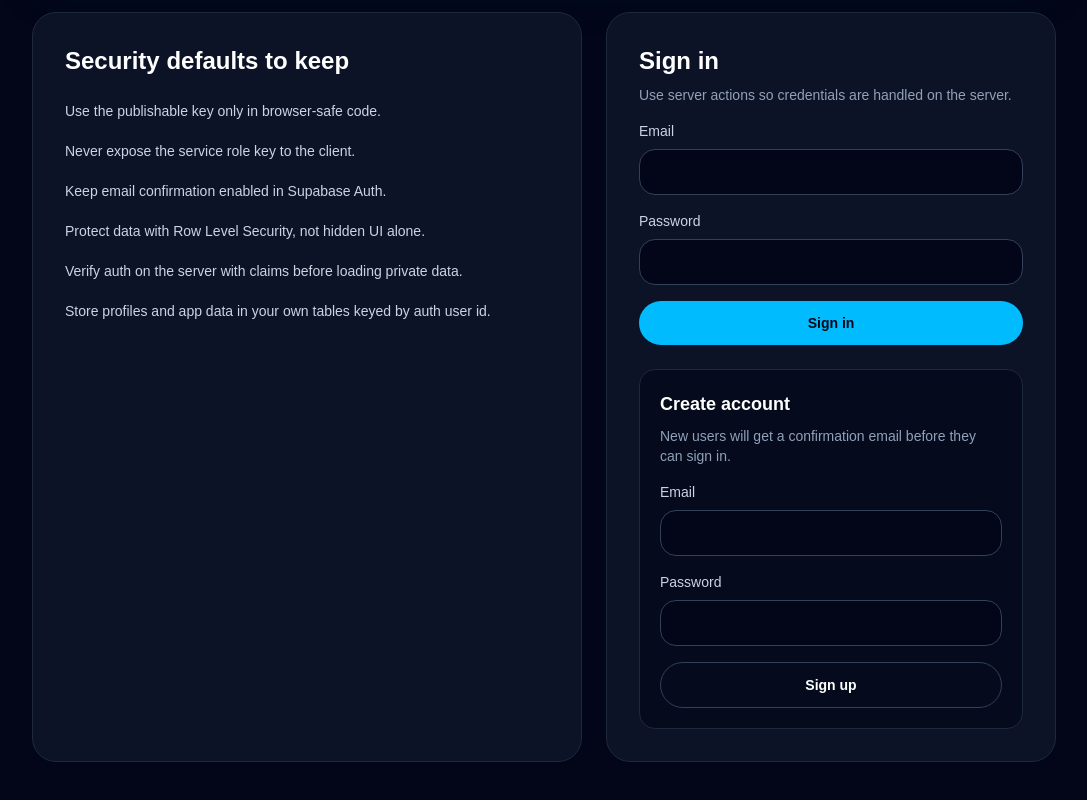
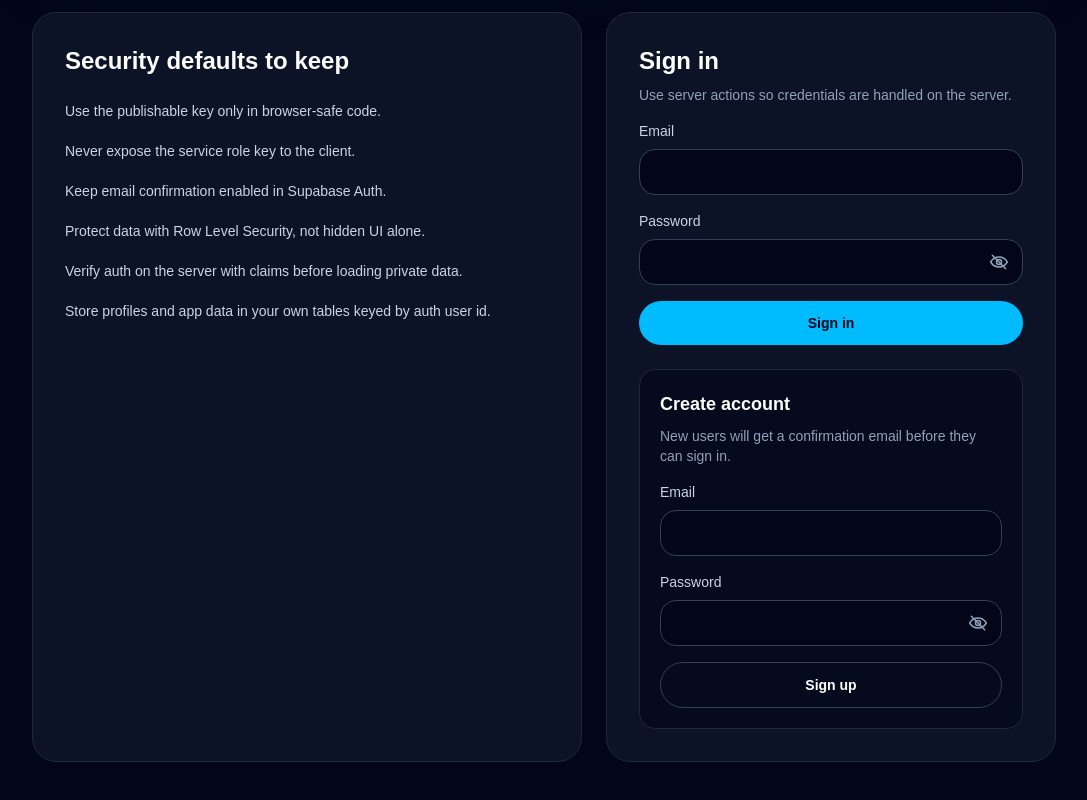
Before and after one commit to emijane/overclock.lol, a Next.js app in the folder overclock/: page /login in a window 1280 px wide. Shown: the part 330-1130 px from the top of the page, without its empty margins (96-1183 px from the left). Built offline with nearby package versions, Linux system fonts and the light colour scheme; no server answers.

Commit message:
added vision toggle for password login

```diff
--- a/overclock/app/login/components/index.ts
+++ b/overclock/app/login/components/index.ts
@@ -1,6 +1,7 @@
 export { AuthMessage } from "@/app/login/components/auth-message";
 export { AuthenticatedPanel } from "@/app/login/components/authenticated-panel";
 export { LoginHero } from "@/app/login/components/login-hero";
+export { PasswordField } from "@/app/login/components/password-field";
 export { SecurityChecklist } from "@/app/login/components/security-checklist";
 export { SignInForm } from "@/app/login/components/sign-in-form";
 export { SignUpForm } from "@/app/login/components/sign-up-form";
--- /dev/null
+++ b/overclock/app/login/components/password-field.tsx
@@ -0,0 +1,55 @@
+"use client";
+
+import { useState } from "react";
+
+type PasswordFieldProps = {
+  autoComplete: string;
+  minLength?: number;
+  name: string;
+};
+
+export function PasswordField({
+  autoComplete,
+  minLength,
+  name,
+}: PasswordFieldProps) {
+  const [isVisible, setIsVisible] = useState(false);
+
+  return (
+    <label className="grid gap-2 text-sm text-slate-300">
+      Password
+      <div className="relative">
+        <input
+          required
+          minLength={minLength}
+          name={name}
+          type={isVisible ? "text" : "password"}
+          autoComplete={autoComplete}
+          className="w-full rounded-2xl border border-slate-700 bg-slate-950 px-4 py-3 pr-14 text-white outline-none transition focus:border-sky-400"
+        />
+        <button
+          type="button"
+          aria-label={isVisible ? "Hide password" : "Show password"}
+          aria-pressed={isVisible}
+          onClick={() => setIsVisible((value) => !value)}
+          className="absolute inset-y-0 right-0 flex w-12 items-center justify-center text-slate-400 transition hover:text-sky-300"
+        >
+          <svg
+            aria-hidden="true"
+            viewBox="0 0 24 24"
+            className="h-5 w-5"
+            fill="none"
+            stroke="currentColor"
+            strokeWidth="1.8"
+            strokeLinecap="round"
+            strokeLinejoin="round"
+          >
+            <path d="M2 12s3.6-6 10-6 10 6 10 6-3.6 6-10 6S2 12 2 12Z" />
+            <circle cx="12" cy="12" r="3" />
+            {isVisible ? null : <path d="M4 4l16 16" />}
+          </svg>
+        </button>
+      </div>
+    </label>
+  );
+}
--- a/overclock/app/login/components/sign-in-form.tsx
+++ b/overclock/app/login/components/sign-in-form.tsx
@@ -1,4 +1,5 @@
 import { signIn } from "@/app/auth/actions";
+import { PasswordField } from "@/app/login/components/password-field";
 
 export function SignInForm() {
   return (
@@ -21,16 +22,7 @@ export function SignInForm() {
         />
       </label>
 
-      <label className="grid gap-2 text-sm text-slate-300">
-        Password
-        <input
-          required
-          name="password"
-          type="password"
-          autoComplete="current-password"
-          className="rounded-2xl border border-slate-700 bg-slate-950 px-4 py-3 text-white outline-none transition focus:border-sky-400"
-        />
-      </label>
+      <PasswordField name="password" autoComplete="current-password" />
 
       <button
         className="rounded-full bg-sky-400 px-5 py-3 text-sm font-semibold text-slate-950 transition hover:bg-sky-300"
--- a/overclock/app/login/components/sign-up-form.tsx
+++ b/overclock/app/login/components/sign-up-form.tsx
@@ -1,4 +1,5 @@
 import { signUp } from "@/app/auth/actions";
+import { PasswordField } from "@/app/login/components/password-field";
 
 export function SignUpForm() {
   return (
@@ -24,17 +25,11 @@ export function SignUpForm() {
         />
       </label>
 
-      <label className="grid gap-2 text-sm text-slate-300">
-        Password
-        <input
-          required
-          name="password"
-          type="password"
-          minLength={12}
-          autoComplete="new-password"
-          className="rounded-2xl border border-slate-700 bg-slate-950 px-4 py-3 text-white outline-none transition focus:border-sky-400"
-        />
-      </label>
+      <PasswordField
+        name="password"
+        minLength={12}
+        autoComplete="new-password"
+      />
 
       <button
         className="rounded-full border border-slate-700 px-5 py-3 text-sm font-semibold text-white transition hover:border-sky-400 hover:text-sky-200"
```
